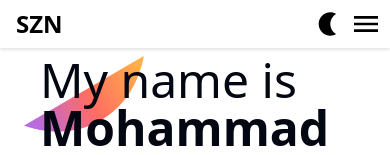
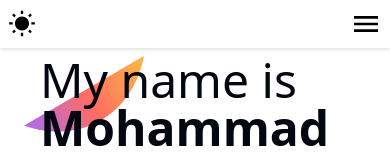
Before and after one commit to socratesssss/My-portfolio, a React (Vite) app: page / in a window 390 px wide. Shown: the top 155 px of the page. Built offline with nearby package versions, Linux system fonts and the light colour scheme.

Commit message:
Dark Modify

```diff
--- a/package.json
+++ b/package.json
@@ -12,7 +12,7 @@
   "dependencies": {
     "@emotion/react": "^11.14.0",
     "@emotion/styled": "^11.14.0",
-    "@mui/icons-material": "^6.4.5",
+    "@mui/icons-material": "^6.4.11",
     "@mui/material": "^6.4.5",
     "@mui/styled-engine-sc": "^6.4.3",
     "@tailwindcss/vite": "^4.0.8",
--- a/src/App.jsx
+++ b/src/App.jsx
@@ -63,8 +63,8 @@ function App() {
     <Router>
     <Routes>
       {/* Common layout wrapper */}
-      <Route path="/" element={<Layout toggleDarkMode={toggleDarkMode} />}>
-        <Route index  element={<Hero toggleDarkMode={toggleDarkMode}/>} />
+      <Route path="/" element={<Layout  toggleDarkMode={toggleDarkMode} />}>
+        <Route index  element={<Hero isDark={isDark} toggleDarkMode={toggleDarkMode}/>} />
         <Route path="/massage" element={<MessageBox/>} />
 
       </Route>
--- a/src/Component/Footer.jsx
+++ b/src/Component/Footer.jsx
@@ -2,7 +2,7 @@ import React from 'react';
 
 function Footer() {
   return (
-    <footer className="bg-gray-800 text-white py-2 md:py-6 mt-10">
+    <footer className="bg-gray-800 dark:bg-[#122239] text-white py-2 md:py-6 mt-10">
       <div className="max-w-6xl mx-auto px-4 flex flex-col md:flex-row justify-center items-center">
         <p className="text-sm md:text-base">
           &copy; {new Date().getFullYear()} Mohammad Sijan. All rights reserved.
--- a/src/Component/Hero.jsx
+++ b/src/Component/Hero.jsx
@@ -13,7 +13,7 @@ import Footer from "./Footer";
 
 
 import WhatsAppIcon from "@mui/icons-material/WhatsApp";
-function Hero({toggleDarkMode}) {
+function Hero({toggleDarkMode,isDark}) {
   const Mobile = "880 183952641";
   const email = "mohammadsijan381@gamil.com";
 
@@ -29,7 +29,7 @@ function Hero({toggleDarkMode}) {
   const whatsappLink = `https://wa.me/${phone}?text=${encodeURIComponent(message)}`;
   return (
     <section className="md:col-span-10 bg-white dark:bg-[#0B192C] container mx-auto">
-      <Nav toggleDarkMode={toggleDarkMode} />
+      <Nav isDark={isDark} toggleDarkMode={toggleDarkMode} />
       <div>
         <div className="flex flex-col md:flex-row pt-14 md:pt-0 md:mt-20">
           {/* Left Section */}
@@ -47,7 +47,7 @@ function Hero({toggleDarkMode}) {
 
               </div>
               <img
-                className="absolute w-30 md:-mt-48 -mt-36 ml-6 md:ml-14"
+                className="absolute dark:hidden w-30 md:-mt-48 -mt-36 ml-6 md:ml-14"
                 src="./Vector (2).png"
                 alt="Decorative vector"
               />
--- a/src/Component/MobileNav.jsx
+++ b/src/Component/MobileNav.jsx
@@ -1,12 +1,11 @@
-import React, { useState, useEffect } from 'react';
+import React, { useState, useEffect } from "react";
 import MenuIcon from "@mui/icons-material/Menu";
 import CloseIcon from "@mui/icons-material/Close";
 import LinkedInIcon from "@mui/icons-material/LinkedIn";
-import GitHubIcon from "@mui/icons-material/GitHub";
-import NightlightIcon from '@mui/icons-material/Nightlight';
-
+import NightlightIcon from "@mui/icons-material/Nightlight";
+import WbSunnyIcon from '@mui/icons-material/WbSunny';
 import WhatsAppIcon from "@mui/icons-material/WhatsApp";
-function Nav({ toggleDarkMode }) {
+function Nav({ toggleDarkMode, isDark }) {
   const [mobileOpen, setMobileOpen] = useState(false);
   const handleDrawerToggle = () => {
     setMobileOpen(!mobileOpen);
@@ -22,9 +21,11 @@ function Nav({ toggleDarkMode }) {
       document.body.style.overflow = "";
     }
   }, [mobileOpen]);
-  const phone = '8801839528641'; // your phone number with country code
-  const message = 'Hello! I found your website.';
-  const whatsappLink = `https://wa.me/${phone}?text=${encodeURIComponent(message)}`;
+  const phone = "8801839528641"; // your phone number with country code
+  const message = "Hello! I found your website.";
+  const whatsappLink = `https://wa.me/${phone}?text=${encodeURIComponent(
+    message
+  )}`;
   return (
     <div>
       {/* Top Navbar with transition */}
@@ -32,26 +33,44 @@ function Nav({ toggleDarkMode }) {
         className={`
           fixed top-0 left-0 w-full z-50 md:hidden bg-white dark:bg-[#122239] p-2 md:px-4 flex justify-between items-center
           transition-all duration-300 ease-in-out drop-shadow-sm
-          ${mobileOpen ? "opacity-0 -translate-y-full pointer-events-none" : "opacity-100 translate-y-0"}
+          ${
+            mobileOpen
+              ? "opacity-0 -translate-y-full pointer-events-none"
+              : "opacity-100 translate-y-0"
+          }
         `}
       >
-        <h3 className="text-2xl mx-2 dark:text-white font-bold">SZN</h3>
+    {isDark?
+        <button onClick={toggleDarkMode}>
+        <NightlightIcon
+          className="text-white"
+          sx={{
+            fontSize: 28,
+          }}
+        />
+      </button>
+       :
+        <button onClick={toggleDarkMode}>
+        <WbSunnyIcon
+          className="text-black"
+          sx={{
+            fontSize: 28,
+          }}
+        />
+      </button>
+
+    }
 
         {!mobileOpen && (
-         <div className='flex gap-2'>
-           <button onClick={toggleDarkMode}>
- <NightlightIcon
+          <div className="flex gap-2">
+
+            <button className="md:hidden" onClick={handleDrawerToggle}>
+              <MenuIcon
                 className="text-black dark:text-white"
- sx={{
-
-
-   fontSize: 28 }} />
-                      </button>
-           <button className="md:hidden" onClick={handleDrawerToggle}>
-            <MenuIcon    className="text-black dark:text-white" sx={{ fontSize: 32 }} />
+                sx={{ fontSize: 32 }}
+              />
             </button>
           </div>
-
         )}
       </div>
 
@@ -117,9 +136,8 @@ function Nav({ toggleDarkMode }) {
             target="_blank"
             rel="noopener noreferrer"
             className="inline-block border-b"
-
           >
-              <WhatsAppIcon sx={{ fontSize: 30 , }} />
+            <WhatsAppIcon sx={{ fontSize: 30,color:"white" }} />
           </a>
         </footer>
       </div>
--- a/src/Component/Myskills.jsx
+++ b/src/Component/Myskills.jsx
@@ -17,15 +17,15 @@ function Myskills() {
   ];
 
   return (
-    <section>
-      <div className="mx-4 md:mx-20">
+    <section className="dark:bg-[#374d6b] py-3">
+      <div className="mx-4 md:mx-20 ">
         <div className="flex justify-center items-center py-3">
-          <h1 className="text-2xl md:text-3xl font-bold">
+          <h1 className="text-2xl md:text-3xl dark:text-white font-bold">
             My Skills <SchoolIcon sx={{ marginBottom: "6px" }} />
           </h1>
         </div>
 
-        <div className="grid grid-cols-4 gap-10 my-3 md:my-10 md:grid-cols-5">
+        <div className="grid grid-cols-4  gap-10 my-3 md:my-10 md:grid-cols-5">
           {img.map((info, i) => (
             <motion.div
               key={i}
--- a/src/Component/WebsiteShow.jsx
+++ b/src/Component/WebsiteShow.jsx
@@ -38,8 +38,8 @@ function WebsiteShow() {
 
   return (
     <section>
-      <div className="py-10 border-b-2 mx-4 md:mx-20 outline-offset-4">
-        <h1 className="font-bold text-xl md:text-3xl">
+      <div className="py-10 border-b-2 dark:border-white mx-4 md:mx-20 outline-offset-4">
+        <h1 className="font-bold dark:text-white text-xl md:text-3xl">
           Some of my developed websites
         </h1>
       </div>
```
Also changed, not shown: 1 other file (tests, documents, lock files or other folders). Lines whose indentation alone changed are shown as unchanged.
